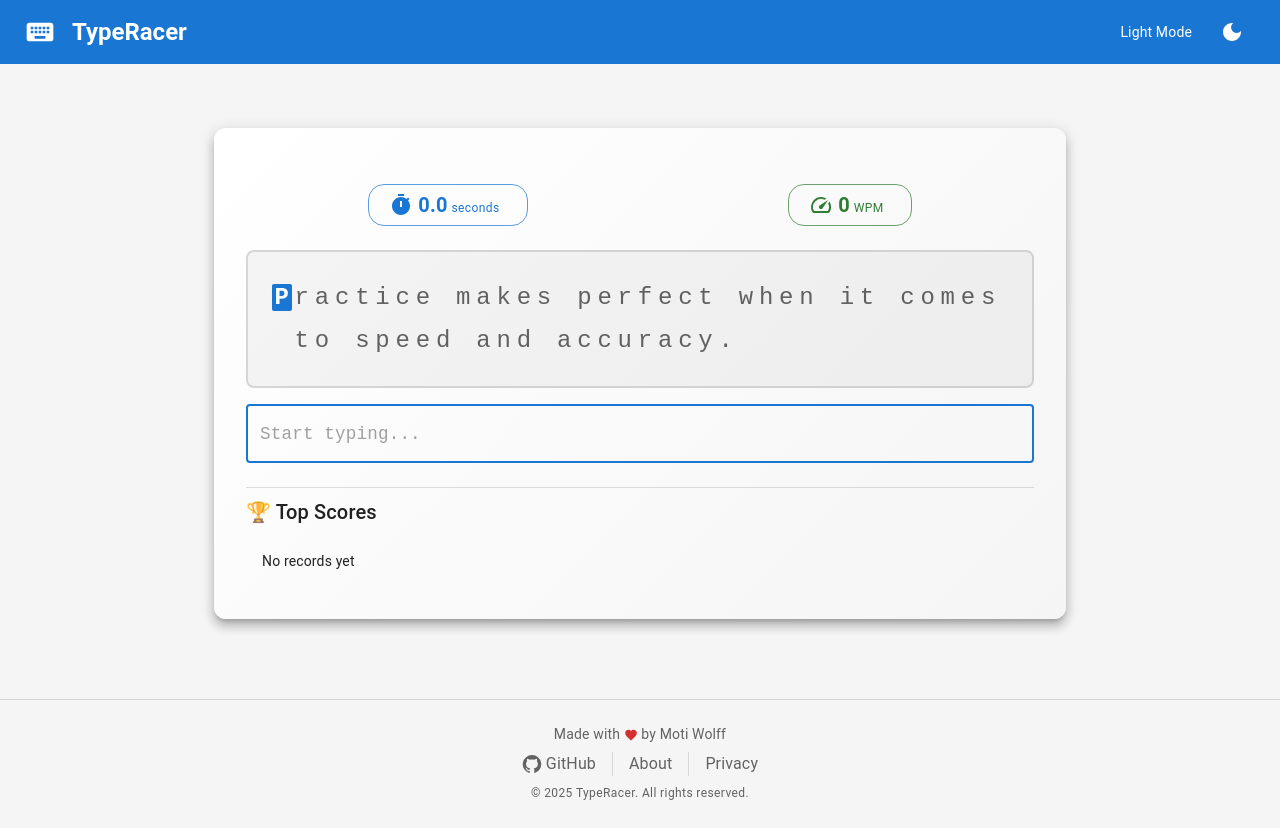
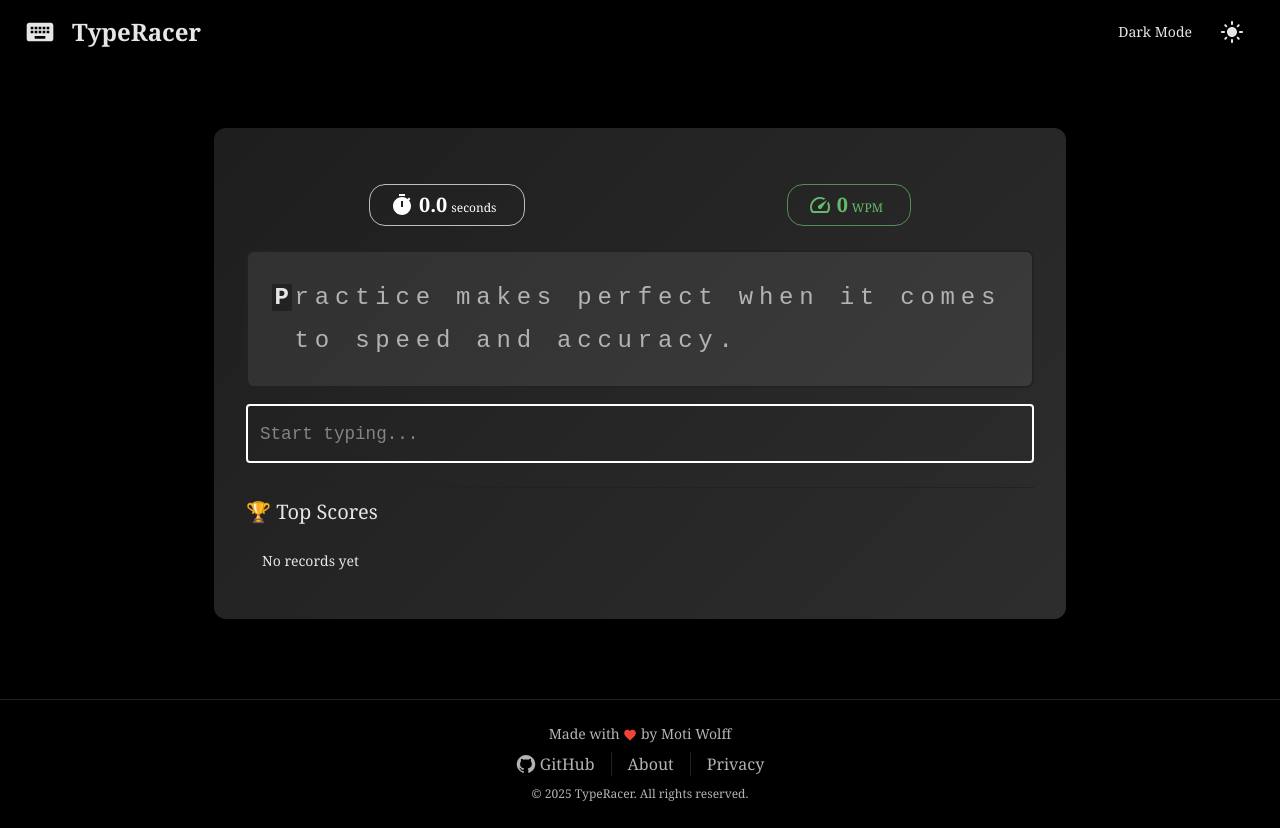
Before and after one commit to MotiWolff/TypeRacer, a React (Vite) app: page / in a window 1280 px wide. Built offline with nearby package versions, Linux system fonts and the light colour scheme.

Commit message:
Refactor: Implement dark theme and switch theme context to default to dark

```diff
--- a/src/components/common/TextDisplay.jsx
+++ b/src/components/common/TextDisplay.jsx
@@ -37,13 +37,13 @@
                             fontWeight = 600;
                         } else {
                             color = "error.main";
-                            backgroundColor = "error.light";
+                            backgroundColor = "#3b0000";
                             fontWeight = 600;
                         }
                     } else if (index === userInput.length) {
                         // Current character to type - highlight with cursor
-                        backgroundColor = "primary.main";
-                        color = "primary.contrastText";
+                        backgroundColor = "#222";
+                        color = "#e6e6e6";
                         fontWeight = 700;
                     }
 
--- a/src/context/ThemeContext.jsx
+++ b/src/context/ThemeContext.jsx
@@ -6,7 +6,8 @@
 const ThemeContext = createContext();
 
 export function ThemeContextProvider({ children }) {
-    const [mode, setMode] = useState("light");
+    // Default to dark to match the requested black background look
+    const [mode, setMode] = useState("dark");
     const theme = useMemo(
         () => (mode === "light" ? lightTheme : darkTheme),
         [mode]
--- a/src/theme/darkTheme.js
+++ b/src/theme/darkTheme.js
@@ -1,10 +1,28 @@
 import { createTheme } from "@mui/material/styles";
 
-// Create and export a light MUI theme
+// High-contrast dark theme with pure black background and light text
 export const darkTheme = createTheme({
   palette: {
-    mode: "dark", // use light color scheme
-    primary: { main: "#90caf9" }, // Primary color brand
-    background: { default: "#121212", paper: "#1e1e1e" }, // Default colors
+    mode: "dark",
+    primary: { main: "#ffffff" },
+    secondary: { main: "#bfbfbf" },
+    text: { primary: "#e6e6e6", secondary: "#b3b3b3" },
+    background: { default: "#000000", paper: "#000000" },
+    divider: "#222",
+  },
+  typography: {
+    fontFamily: "'EB Garamond', Georgia, 'Times New Roman', serif",
+  },
+  components: {
+    MuiCssBaseline: {
+      styleOverrides: {
+        body: {
+          backgroundColor: "#000000",
+          color: "#e6e6e6",
+          WebkitFontSmoothing: "antialiased",
+          MozOsxFontSmoothing: "grayscale",
+        },
+      },
+    },
   },
 });
```
